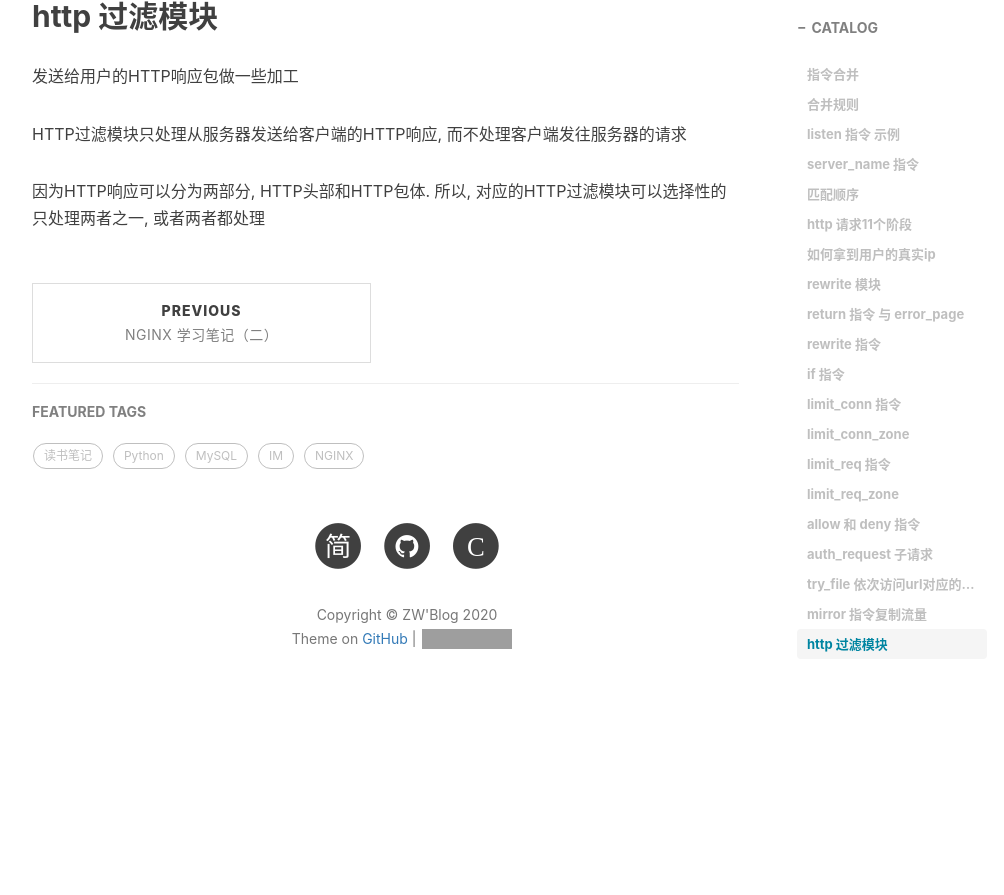
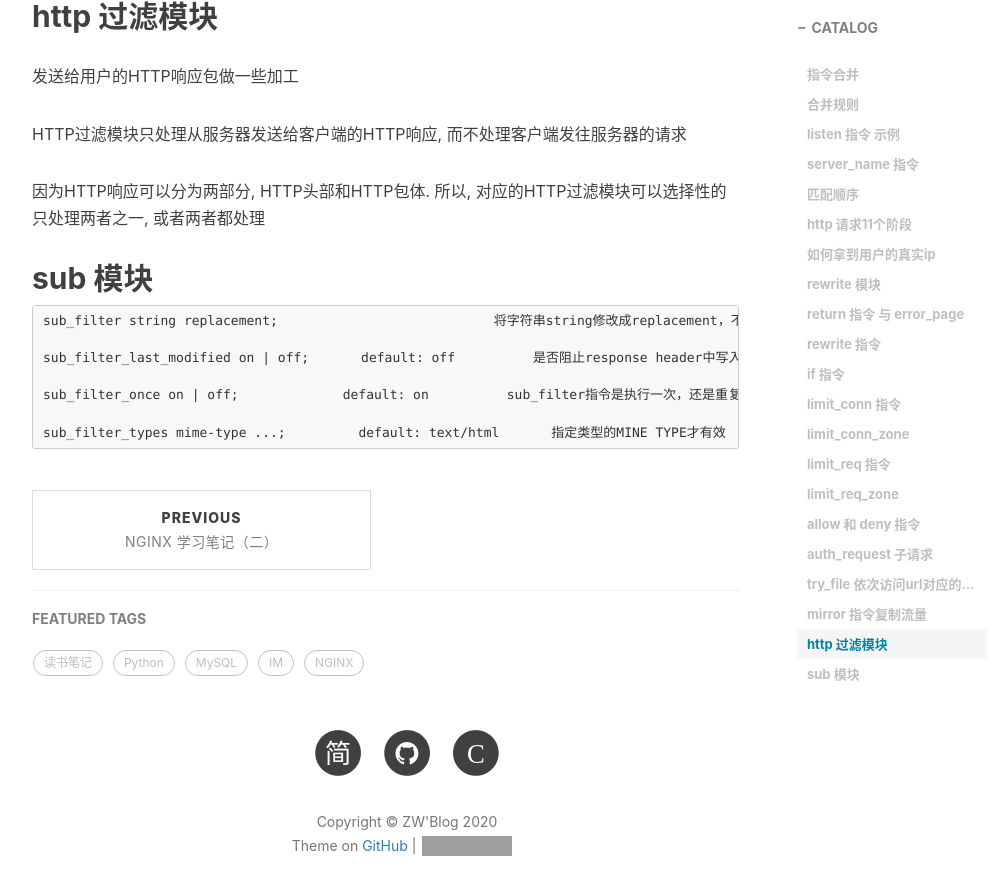
Before and after one commit to GitZW/gitzw.github.io, a Jekyll site: the page built from _posts/2020-11-11-nginx学习笔记三.md, in a window 1280 px wide and 900 px high, scrolled down 7178 px. Shown: the top 895 px of the window, without its empty margins (233-1237 px from the left). Built offline with Jekyll 4.4.1, drawn with Linux system fonts in a browser that asks for light colours; nearby versions of some CDN libraries; comment, search, counter and statistics services are not loaded; before the commit the page ends 7921 px from its top, so only the background shows below that; grey boxes are pictures that could not be loaded.

Commit message:
nginx 学习笔记三

````diff
--- a/_posts/2020-11-11-nginx学习笔记三.md
+++ b/_posts/2020-11-11-nginx学习笔记三.md
@@ -321,3 +321,14 @@ access_log /spool/logs/nginx-access.log compression buffer=32k;
 HTTP过滤模块只处理从服务器发送给客户端的HTTP响应, 而不处理客户端发往服务器的请求
 
  因为HTTP响应可以分为两部分, HTTP头部和HTTP包体. 所以, 对应的HTTP过滤模块可以选择性的只处理两者之一, 或者两者都处理
+
+## sub 模块
+```
+sub_filter string replacement; 　　　　　　　　　　　　　　　　将字符串string修改成replacement，不区分大小写，传入文本是上一次处理后的文本
+
+sub_filter_last_modified on | off;　　　　default: off　　　　　　是否阻止response header中写入Last-Modified，防止缓存，默认是off，即防止缓存
+
+sub_filter_once on | off;　　　　　　　　default: on　　　　　　sub_filter指令是执行一次，还是重复执行，默认是只执行一次
+
+sub_filter_types mime-type ...;　　　　　 default: text/html　　　　指定类型的MINE TYPE才有效
+```
````
